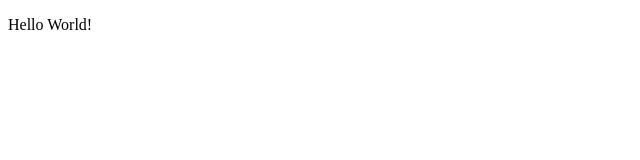
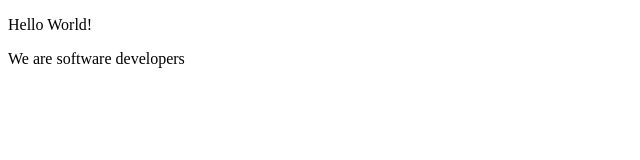
Before and after one commit to myelin0/Em-Emi, a plain HTML site: page index.html in a window 1280 px wide. Shown: the whole page, without its empty margins (0-640 px from the left). Drawn offline with Linux system fonts and the light colour scheme.

Commit message:
second comment

```diff
--- a/index.html
+++ b/index.html
@@ -8,5 +8,6 @@
 </head>
 <body>
     <p>Hello World!</p>
+    <p>We are software developers</p>
 </body>
 </html>
```
